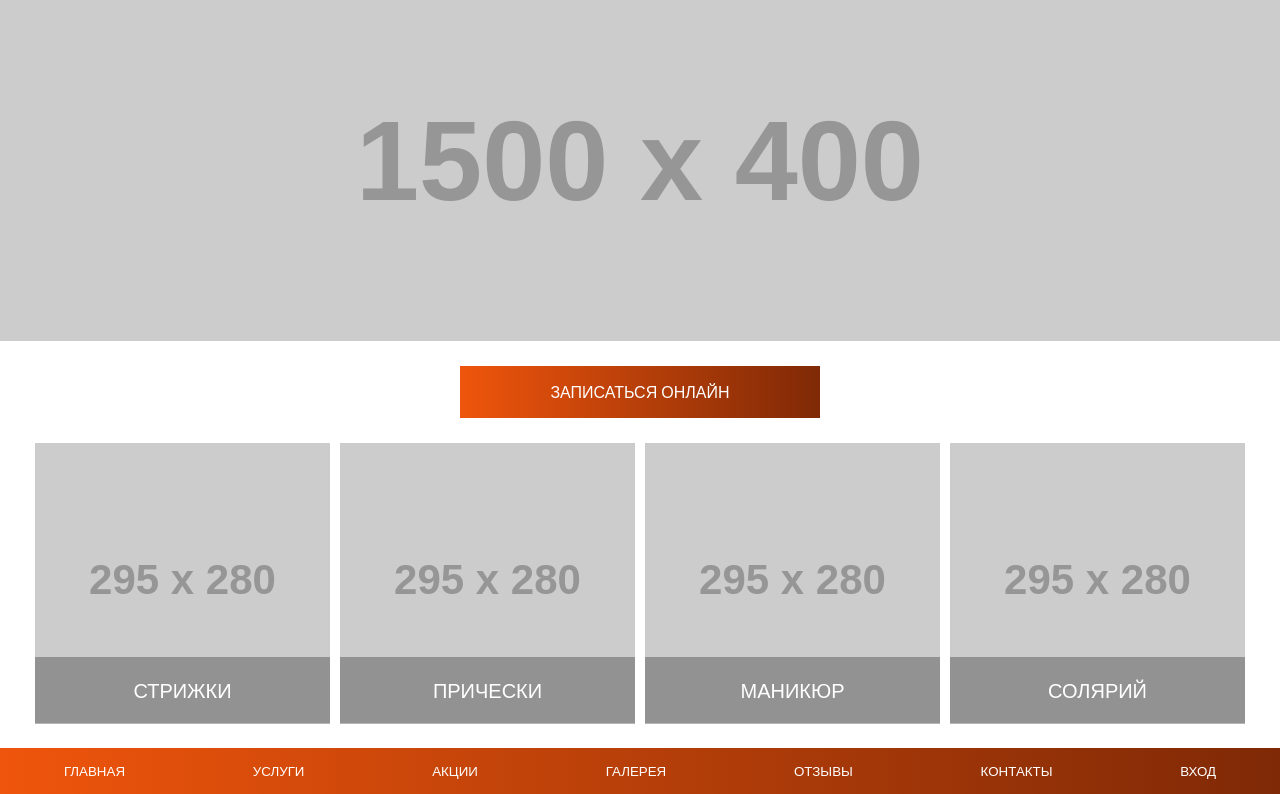
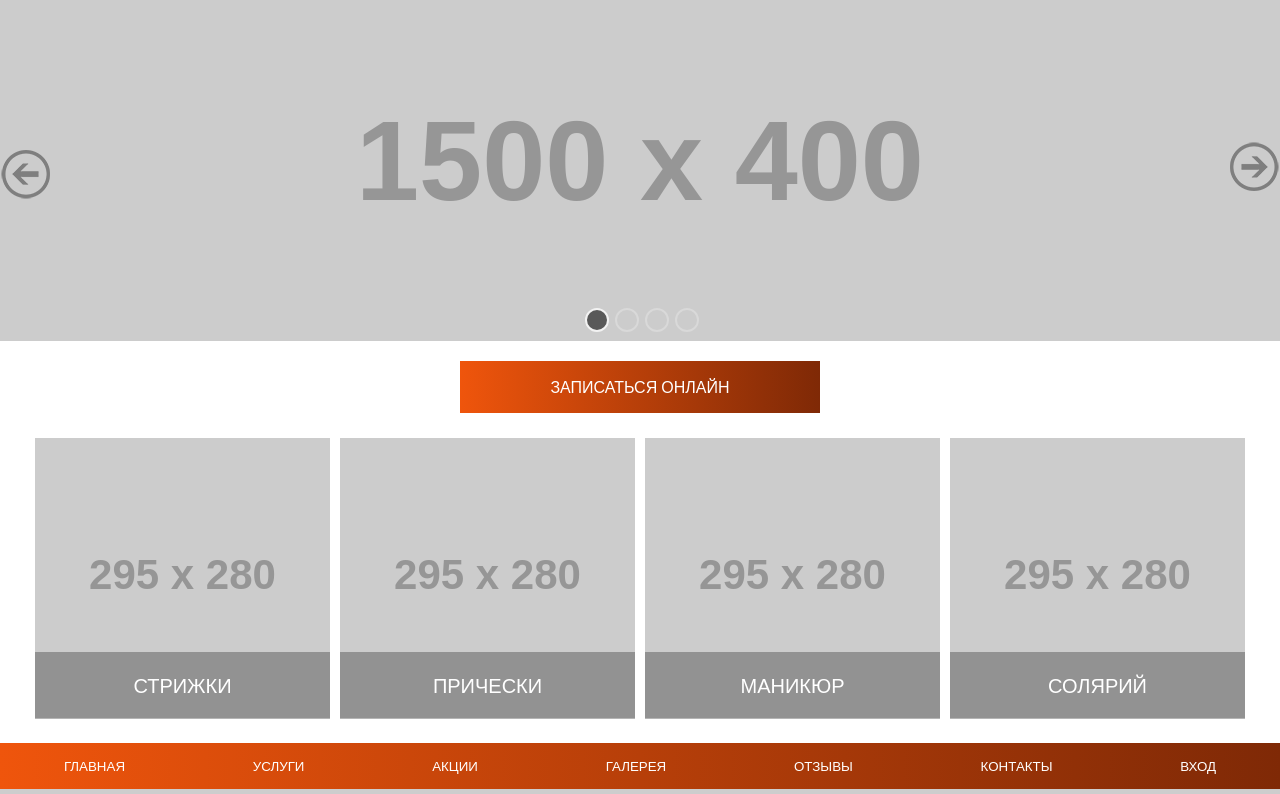
Before and after one commit to frigateStudio/storm.ru, a PHP site: page /html/index.html in a window 1280 px wide. Shown: the part 160-954 px from the top of the page. Run offline with PHP 8.4, Linux system fonts and the light colour scheme; grey boxes labelled with a size stand in for pictures from a placeholder-image service; some libraries are stand-ins or nearby versions.

Commit message:
add slider, preLoader
Добавлен и настроен слайдер, переработан прелоадер

```diff
--- a/html/index.html
+++ b/html/index.html
@@ -4,9 +4,34 @@
     <meta charset="UTF-8">
     <title>Орхидея</title>
     <link href="styles/styles.css" rel="stylesheet">
+    <link rel="stylesheet" type="text/css" href="slider/slick.css"/>
+    <link rel="stylesheet" type="text/css" href="slider/slick-theme.css"/>
     <link href="https://fonts.googleapis.com/css?family=Open+Sans:300,400|Poiret+One&subset=cyrillic" rel="stylesheet">
+    <script src="https://ajax.googleapis.com/ajax/libs/jquery/3.1.0/jquery.min.js"></script>
+    <!--preLoader-->
+    <style>
+        #page-preLoader {
+            position: fixed;
+            left: 0;
+            top: 0;
+            right: 0;
+            bottom: 0;
+            background: #7F2906 url('image/back.svg') center no-repeat;
+            z-index: 100;
+        }
+    </style>
+    <script>
+        $(window).on('load', function () {
+            var $preLoader = $('#page-preLoader'),
+                    $spinner   = $preLoader.find('.spinner');
+            $spinner.fadeOut();
+           $preLoader.delay(350).fadeOut('slow');
+        });
+    </script>
   </head>
+<!--endPreLoader-->
 <body>
+<div id="page-preLoader"></div>
 <div class="wrapper">
 <header>
     <address>г. Лысково, ул. Мичурина д.56</address>
@@ -27,13 +52,15 @@
 <main>
 
    <div class="slider">
-
-                <div><img src="http://dummyimage.com/1500x400/329456" /></div>
-
+       <div><img src="http://dummyimage.com/1500x400/329456" /></div>
+       <div><img src="http://dummyimage.com/1500x400/423456" /></div>
+       <div><img src="http://dummyimage.com/1500x400/399096" /></div>
+       <div><img src="http://dummyimage.com/1500x400/320300" /></div>
     </div>
 
 
-        <a href="#" id="doRecord">ЗАПИСАТЬСЯ ОНЛАЙН</a>
+
+    <a href="#" id="doRecord">ЗАПИСАТЬСЯ ОНЛАЙН</a>
 
     <div id="service-carts-container">
 
@@ -54,9 +81,10 @@
             <img src="http://dummyimage.com/295x280/329456"/>
         </div>
     </div>
+    <!--YandexMaps-->
+    <script type="text/javascript" charset="utf-8" async src="https://api-maps.yandex.ru/services/constructor/1.0/js/?sid=Asd5OyIh6qK2ZuzM8Uo6ZiXauGhX-RUd&amp;width=100%&amp;height=500&amp;lang=ru_RU&amp;sourceType=constructor&amp;scroll=false"></script>
 
 </main>
-    <script type="text/javascript" charset="utf-8" async src="https://api-maps.yandex.ru/services/constructor/1.0/js/?sid=Asd5OyIh6qK2ZuzM8Uo6ZiXauGhX-RUd&amp;width=100%&amp;height=500&amp;lang=ru_RU&amp;sourceType=constructor&amp;scroll=false"></script>
 
 
 
@@ -76,42 +104,24 @@
     </div>
 
 
-<!-- Preload-->
-<style type="text/css">#hellopreloader>
-p{
-    display:none;
-}
-#hellopreloader_preload{
-    display: block;
-    position: fixed;
-    z-index: 99999;
-    top: 0;
-    left: 0;
-    width: 100%;
-    height: 100%;
-    min-width: 1000px;
-    background: #B03C08 url(http://hello-site.ru//main/images/preloads/oval.svg) center center no-repeat;
-    background-size:96px;
-}
-</style>
-<div id="hellopreloader"><div id="hellopreloader_preload"></div></div>
-<script type="text/javascript">
-    var hellopreloader = document.getElementById("hellopreloader_preload");
-    function fadeOutnojquery(el){
-        el.style.opacity = 1;
-        var interhellopreloader = setInterval(function(){
-            el.style.opacity = el.style.opacity - 0.05;
-            if (el.style.opacity <=0.05){
-                clearInterval(interhellopreloader);
-                hellopreloader.style.display = "none";}
-        },16);}
-    window.onload = function(){
-        setTimeout(function(){
-            fadeOutnojquery(hellopreloader);
-        },0);
-    };
+<!--slider-->
+<script type="text/javascript" src="slider/slick.min.js"></script>
+<script>
+    $(document).ready(function() {
+        $('.slider').slick({
+            autoplay:true,
+            autoplaySpeed:3000,
+            arrow:true,
+            prevArrow:"<img src='slider/arrow-prev.png' class='prev_arrow'>",
+            nextArrow:"<img src='slider/arrow-next.png' class='next_arrow'>",
+            pauseOnHover:false,
+            dots:true,
+            pauseOnDotsHover:true,
+        });
+    });
 </script>
-<!-- HelloPreload -->
+<!--end slider-->
+
 
 
 </body>
--- a/html/slider/slick-theme.css
+++ b/html/slider/slick-theme.css
@@ -1,134 +1,41 @@
 @charset 'UTF-8';
-/* Slider */
-.slick-loading .slick-list
-{
-    background: #fff url('./ajax-loader.gif') center center no-repeat;
+
+/* Arrows */
+.slider {
+    height: auto;
+}
+.prev_arrow,.next_arrow{
+    position:absolute;
+    height: 50px;
+    width: 50px;
+    z-index: 10;
+    opacity: 0.5;
+    cursor: pointer;
+}
+.prev_arrow{
+    margin-top: 150px;
+}
+.next_arrow{
+    margin-top: -200px;
+    right:0;
 }
 
-/* Icons */
-@font-face
-{
-    font-family: 'slick';
-    font-weight: normal;
-    font-style: normal;
 
-    src: url('./fonts/slick.eot');
-    src: url('./fonts/slick.eot?#iefix') format('embedded-opentype'), url('./fonts/slick.woff') format('woff'), url('./fonts/slick.ttf') format('truetype'), url('./fonts/slick.svg#slick') format('svg');
-}
-/* Arrows */
-.slick-prev,
-.slick-next
-{
-    font-size: 0;
-    line-height: 0;
-
-    position: absolute;
-    top: 50%;
-
-    display: block;
-
-    width: 20px;
-    height: 20px;
-    padding: 0;
-    -webkit-transform: translate(0, -50%);
-    -ms-transform: translate(0, -50%);
-    transform: translate(0, -50%);
-
-    cursor: pointer;
-
-    color: transparent;
-    border: none;
-    outline: none;
-    background: transparent;
-}
-.slick-prev:hover,
-.slick-prev:focus,
-.slick-next:hover,
-.slick-next:focus
-{
-    color: transparent;
-    outline: none;
-    background: transparent;
-}
-.slick-prev:hover:before,
-.slick-prev:focus:before,
-.slick-next:hover:before,
-.slick-next:focus:before
-{
-    opacity: 1;
-}
-.slick-prev.slick-disabled:before,
-.slick-next.slick-disabled:before
-{
-    opacity: .25;
-}
-
-.slick-prev:before,
-.slick-next:before
-{
-    font-family: 'slick';
-    font-size: 20px;
-    line-height: 1;
-
-    opacity: .75;
-    color: white;
-
-    -webkit-font-smoothing: antialiased;
-    -moz-osx-font-smoothing: grayscale;
-}
-
-.slick-prev
-{
-    left: -25px;
-}
-[dir='rtl'] .slick-prev
-{
-    right: -25px;
-    left: auto;
-}
-.slick-prev:before
-{
-    content: '←';
-}
-[dir='rtl'] .slick-prev:before
-{
-    content: '→';
-}
-
-.slick-next
-{
-    right: -25px;
-}
-[dir='rtl'] .slick-next
-{
-    right: auto;
-    left: -25px;
-}
-.slick-next:before
-{
-    content: '→';
-}
-[dir='rtl'] .slick-next:before
-{
-    content: '←';
-}
+.slider img {
+    width: 100%; }
 
 /* Dots */
 .slick-dotted.slick-slider
 {
-    margin-bottom: 30px;
+
 }
 
 .slick-dots
 {
     position: absolute;
-    bottom: -25px;
-
+    margin-top: -40px;
     display: block;
-
     width: 100%;
-    padding: 0;
-    margin: 0;
 
     list-style: none;
 
@@ -177,9 +84,9 @@
 }
 .slick-dots li button:before
 {
-    font-family: 'slick';
-    font-size: 6px;
-    line-height: 20px;
+border: 2px solid white;
+    border-radius: 50%;
+
 
     position: absolute;
     top: 0;
@@ -199,6 +106,7 @@
 }
 .slick-dots li.slick-active button:before
 {
+    background-color: #333;
     opacity: .75;
     color: black;
 }
--- a/html/styles/styles.css
+++ b/html/styles/styles.css
@@ -77,6 +77,18 @@ footer {
 
 .slider {
   height: auto; }
+  .slider .prev_arrow, .slider .next_arrow {
+    position: absolute;
+    height: 50px;
+    width: 50px;
+    z-index: 10;
+    opacity: 0.5;
+    cursor: pointer; }
+  .slider .prev_arrow {
+    margin-top: 150px; }
+  .slider .next_arrow {
+    margin-top: -200px;
+    right: 0; }
 
 .slider img {
   width: 100%; }
--- a/html/styles/styles.scss
+++ b/html/styles/styles.scss
@@ -107,6 +107,22 @@ footer{
 
 .slider {
   height: auto;
+  .prev_arrow,.next_arrow{
+    position:absolute;
+    height: 50px;
+    width: 50px;
+    z-index: 10;
+    opacity: 0.5;
+    cursor: pointer;
+
+  }
+  .prev_arrow{
+    margin-top: 150px;
+  }
+  .next_arrow{
+    margin-top: -200px;
+    right:0;
+  }
 }
 
 .slider img {
```
Also changed, not shown: html/image/back.svg (added), html/slider/arrow-next.png (added), html/slider/arrow-prev.png (added), 2 other files.
